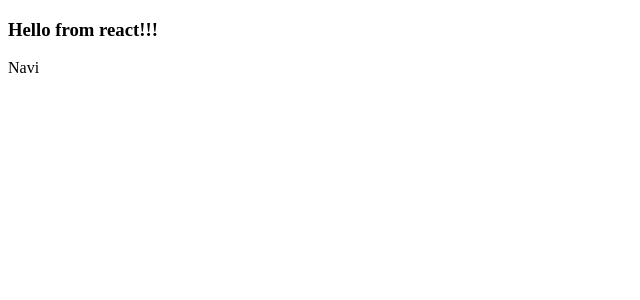
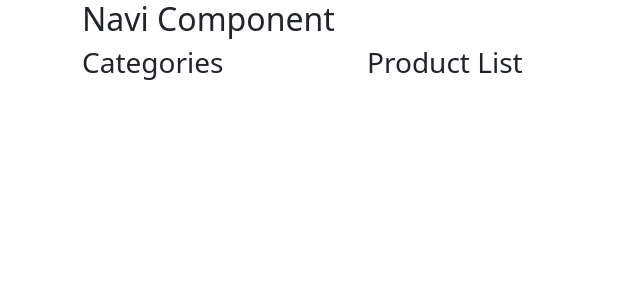
Before and after one commit to Semih85/intro, a React (Create React App) app: page / in a window 1280 px wide. Shown: the top 300 px of the page, without its empty margins (0-640 px from the left). Built offline with nearby package versions, Linux system fonts and the light colour scheme.

Commit message:
react-strap added

```diff
--- a/package.json
+++ b/package.json
@@ -6,9 +6,10 @@
     "@testing-library/jest-dom": "^5.16.5",
     "@testing-library/react": "^13.4.0",
     "@testing-library/user-event": "^13.5.0",
+    "bootstrap": "^5.2.3",
     "react": "^18.2.0",
     "react-dom": "^18.2.0",
-    "react-scripts": "^2.1.3",
+    "react-scripts": "^5.0.1",
     "reactstrap": "^9.1.6",
     "web-vitals": "^2.1.4"
   },
--- a/src/App.js
+++ b/src/App.js
@@ -1,11 +1,28 @@
 import React from "react";
+import CategoryList from "./CategoryList";
 import Navi from "./Navi";
+import ProductList from "./ProductList";
+import { Col, Container, Row } from "reactstrap";
 
 function App() {
   return (
     <div>
-      <h3>Hello from react!!!</h3>
-      <Navi></Navi>
+      {/* <h3>Hello from react!!!</h3> */}
+
+      <Container>
+        <Row>
+          <Navi />
+        </Row>
+
+        <Row>
+          <Col xs="3">
+            <CategoryList />
+          </Col>
+          <Col xs="9">
+            <ProductList />
+          </Col>
+        </Row>
+      </Container>
     </div>
   );
 }
--- a/src/Navi.js
+++ b/src/Navi.js
@@ -3,7 +3,9 @@ import React, { Component } from 'react'
 export default class Navi extends Component {
   render() {
     return (
-      <div>Navi</div>
+      <div>
+        <h2>Navi Component</h2>
+      </div>
     )
   }
 }
--- a/src/index.js
+++ b/src/index.js
@@ -2,6 +2,7 @@ import React from 'react';
 import ReactDOM from 'react-dom/client';
 import App from './App';
 import reportWebVitals from './reportWebVitals';
+import 'bootstrap/dist/css/bootstrap.min.css';
 
 const root = ReactDOM.createRoot(document.getElementById('root'));
 root.render(
```
Also changed, not shown: 1 other file (tests, documents, lock files or other folders).
